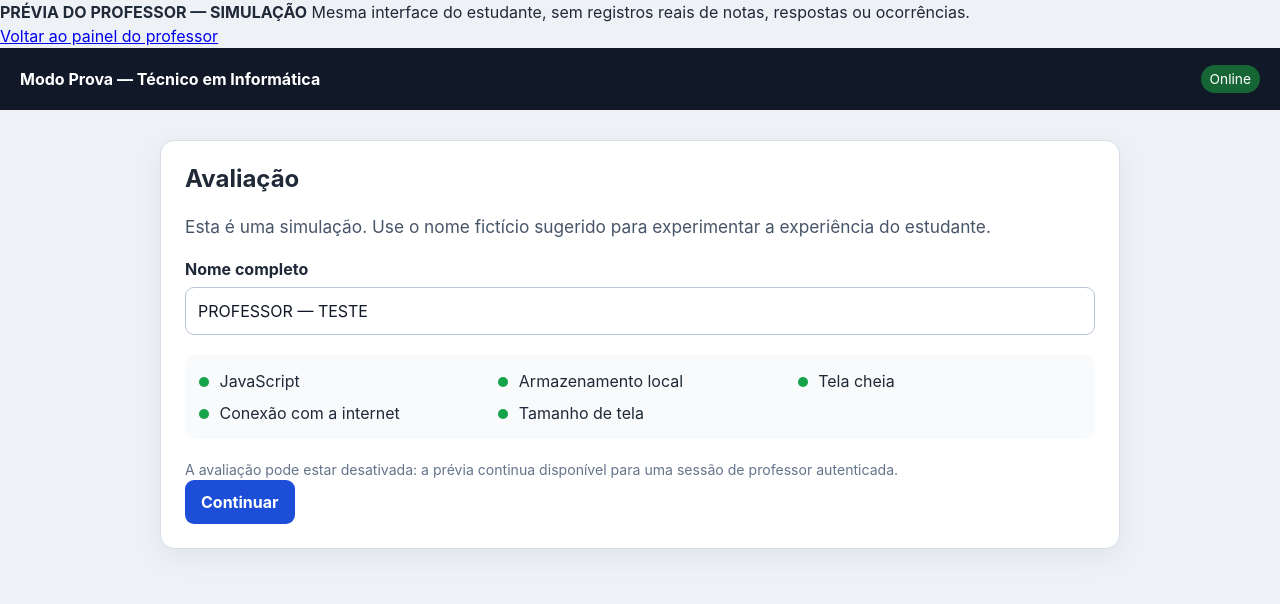
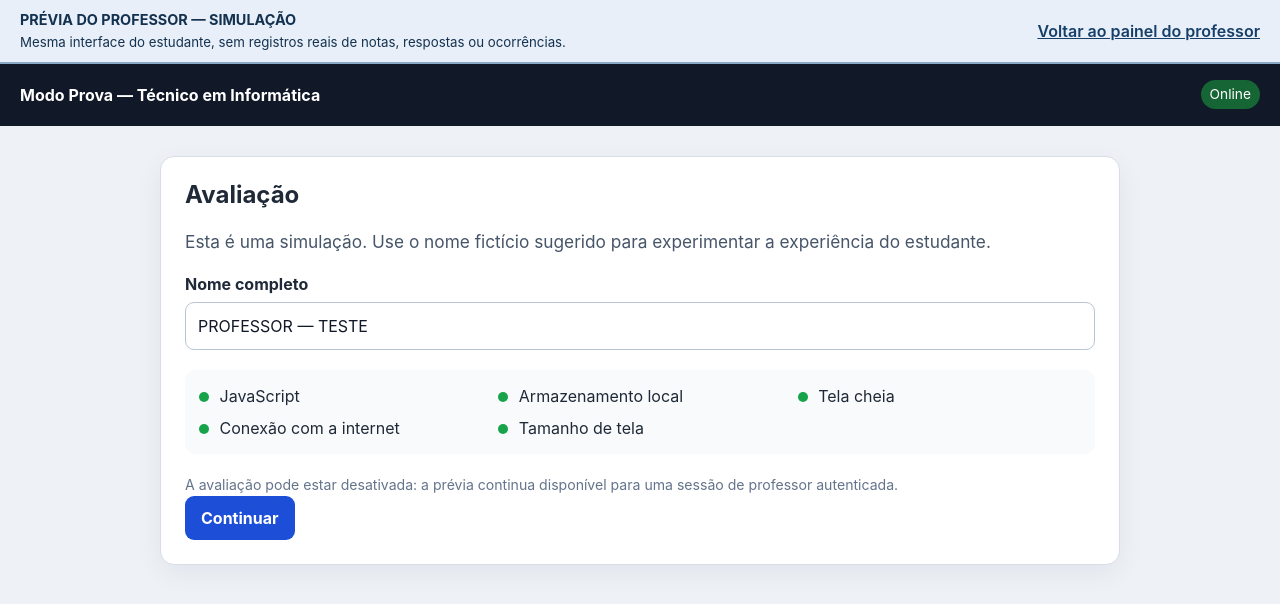
Before and after one commit to Wes-SNK/aplicacao_modo_prova, a plain HTML site: page preview-aluno.html in a window 1280 px wide. Drawn offline with Linux system fonts and the light colour scheme.

Commit message:
style: diferenciar visualmente a prévia do professor no modo aluno

```diff
--- a/styles.css
+++ b/styles.css
@@ -402,3 +402,39 @@ th { font-size: .9rem; color: #475569; background: #f8fafc; }
   .simulado-quick-actions button,
   .simulado-quick-actions .simulado-student-link { width: 100%; text-align: center; }
 }
+
+
+/* Prévia visual: usa a mesma estrutura e os estilos do modo aluno. */
+.teacher-preview-banner {
+  position: sticky;
+  top: 0;
+  z-index: 35;
+  display: flex;
+  align-items: center;
+  justify-content: space-between;
+  gap: 12px;
+  padding: 9px 20px;
+  background: #e8eff9;
+  color: #14324f;
+  border-bottom: 2px solid #88a9c8;
+}
+.teacher-preview-banner div {
+  display: flex;
+  flex-direction: column;
+  gap: 2px;
+}
+.teacher-preview-banner strong { font-size: 0.9rem; }
+.teacher-preview-banner span { font-size: 0.83rem; }
+.teacher-preview-banner a {
+  color: #153f69;
+  text-decoration: underline;
+  white-space: nowrap;
+  font-weight: 600;
+}
+.teacher-preview-body .topbar { top: 57px; }
+@media (max-width: 700px) {
+  .teacher-preview-banner { flex-direction: column; align-items: flex-start; padding: 10px 16px; }
+  .teacher-preview-banner a { white-space: normal; }
+  .teacher-preview-body .topbar { top: 0; }
+  .topbar-actions { flex-wrap: wrap; }
+}
```
